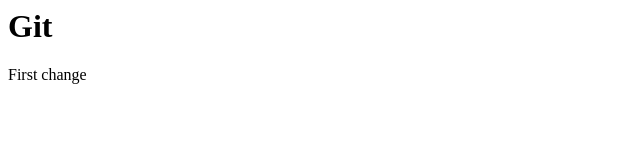
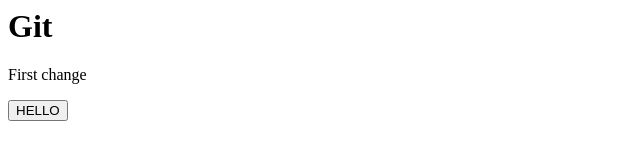
Before and after one commit to valinicolae11/git, a plain HTML site: page index.html in a window 1280 px wide. Shown: the whole page, without its empty margins (0-640 px from the left). Drawn offline with Linux system fonts and the light colour scheme.

Commit message:
Added a btn

```diff
--- a/index.html
+++ b/index.html
@@ -9,6 +9,7 @@
 
     <h1>Git</h1>
     <p>First change</p>
+    <button>HELLO</button>
 
 </body>
 </html>
```
